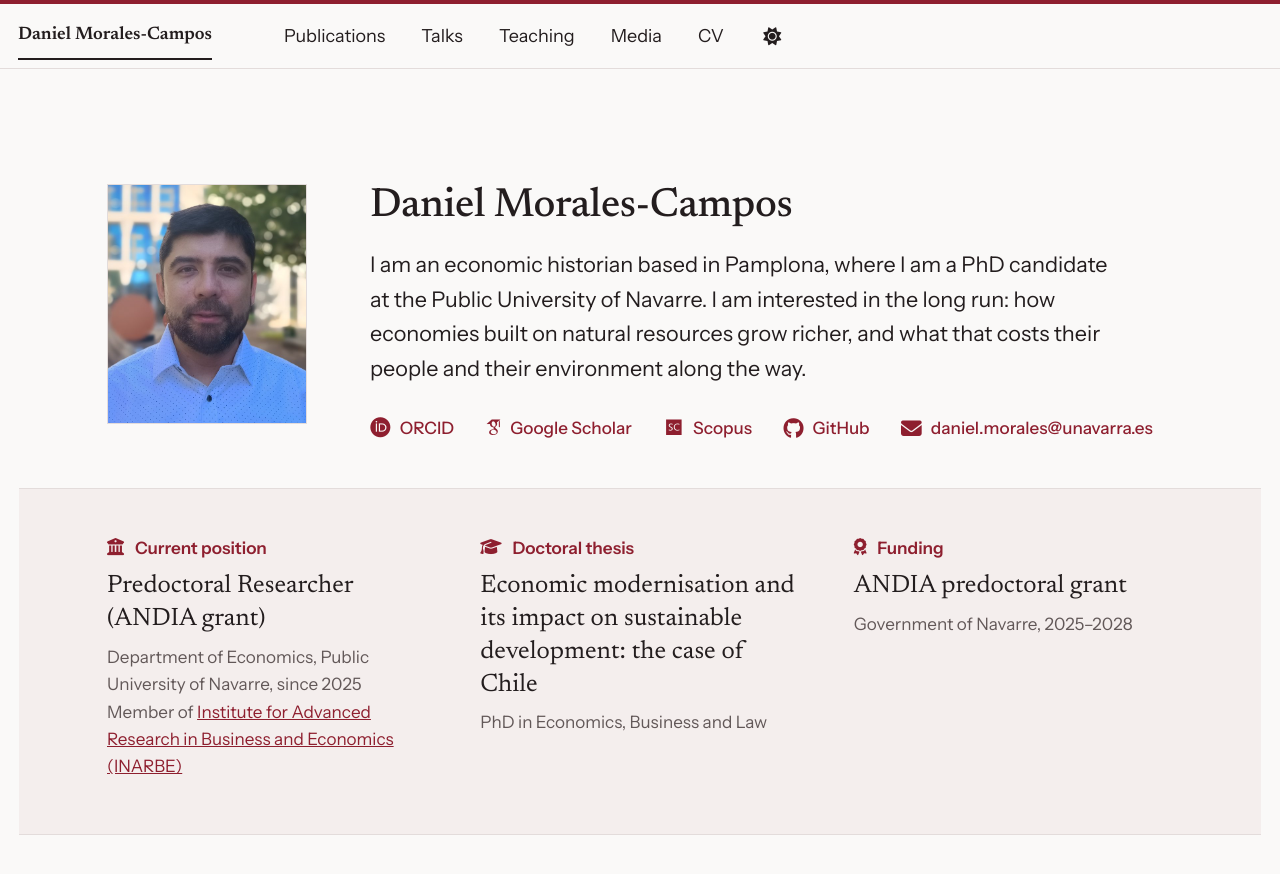
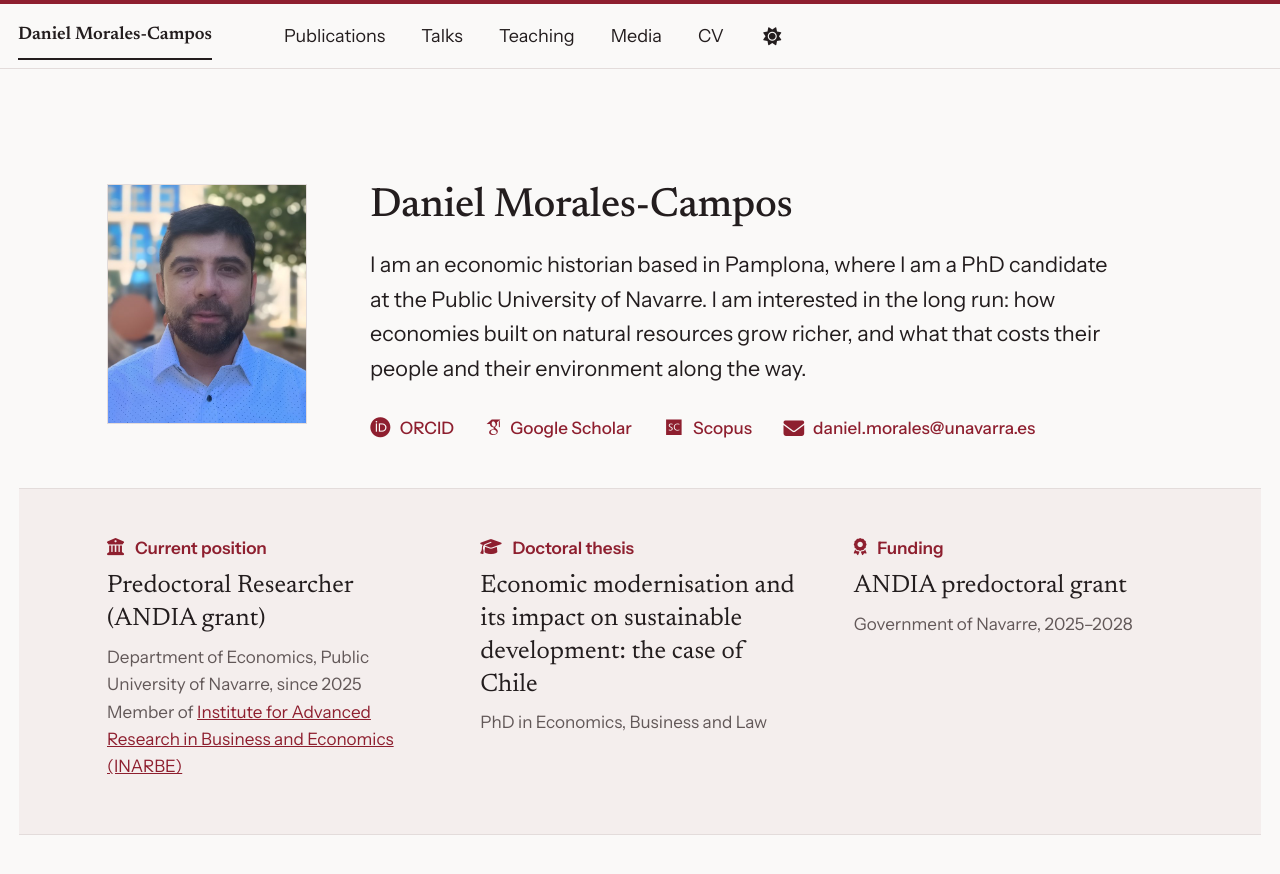
Before and after one commit to danielmoralesc/danielmoralesc.github.io, a Jekyll site: the page built from _pages/about.md, in a window 1280 px wide and 900 px high. Shown: the top 874 px of the window. Built offline with Jekyll 4.4.1, drawn with Linux system fonts in a browser that asks for light colours; some web fonts are replaced; a script bundle is joined from its source files by our own code; library files that are not in the unit come from our copies; some of the changed text lies outside the part shown.

Commit message:
Retirar el perfil de GitHub del sitio
Daniel no lo considera necesario en su web académica: sale de los perfiles (portada y CV), de la barra lateral, del pie y del enlace «Source on GitHub».

```diff
--- a/_config.yml
+++ b/_config.yml
@@ -51,7 +51,7 @@ author:
   bitbucket        : # Username - Update with your username on the site
   codepen          : # Username
   dribbble         : # Username
-  github           : "danielmoralesc"
+  github           : # removed from the site (12 nov 2026)
   kaggle           : # Username
   stackoverflow    : # User number or user number and name (i.e., use "1" or "1/jeff-atwood")
 
--- a/_data/resume.json
+++ b/_data/resume.json
@@ -88,11 +88,6 @@
         "network": "Scopus",
         "username": "57220117004",
         "url": "https://www.scopus.com/authid/detail.uri?authorId=57220117004"
-      },
-      {
-        "network": "GitHub",
-        "username": "danielmoralesc",
-        "url": "https://github.com/danielmoralesc"
       }
     ]
   },
--- a/_includes/home.html
+++ b/_includes/home.html
@@ -164,5 +164,5 @@
 
 <div class="home-wrap home-colophon">
   <p>Last updated {{ r.meta.lastModified | date: "%-d %B %Y" }}</p>
-  <p class="home-colophon__links"><a href="{{ base_path }}/cv/">Full CV</a><a href="{{ base_path }}/resume.json">resume.json</a><a href="https://github.com/{{ site.repository }}">Source on GitHub</a></p>
+  <p class="home-colophon__links"><a href="{{ base_path }}/cv/">Full CV</a><a href="{{ base_path }}/resume.json">resume.json</a></p>
 </div>
```
